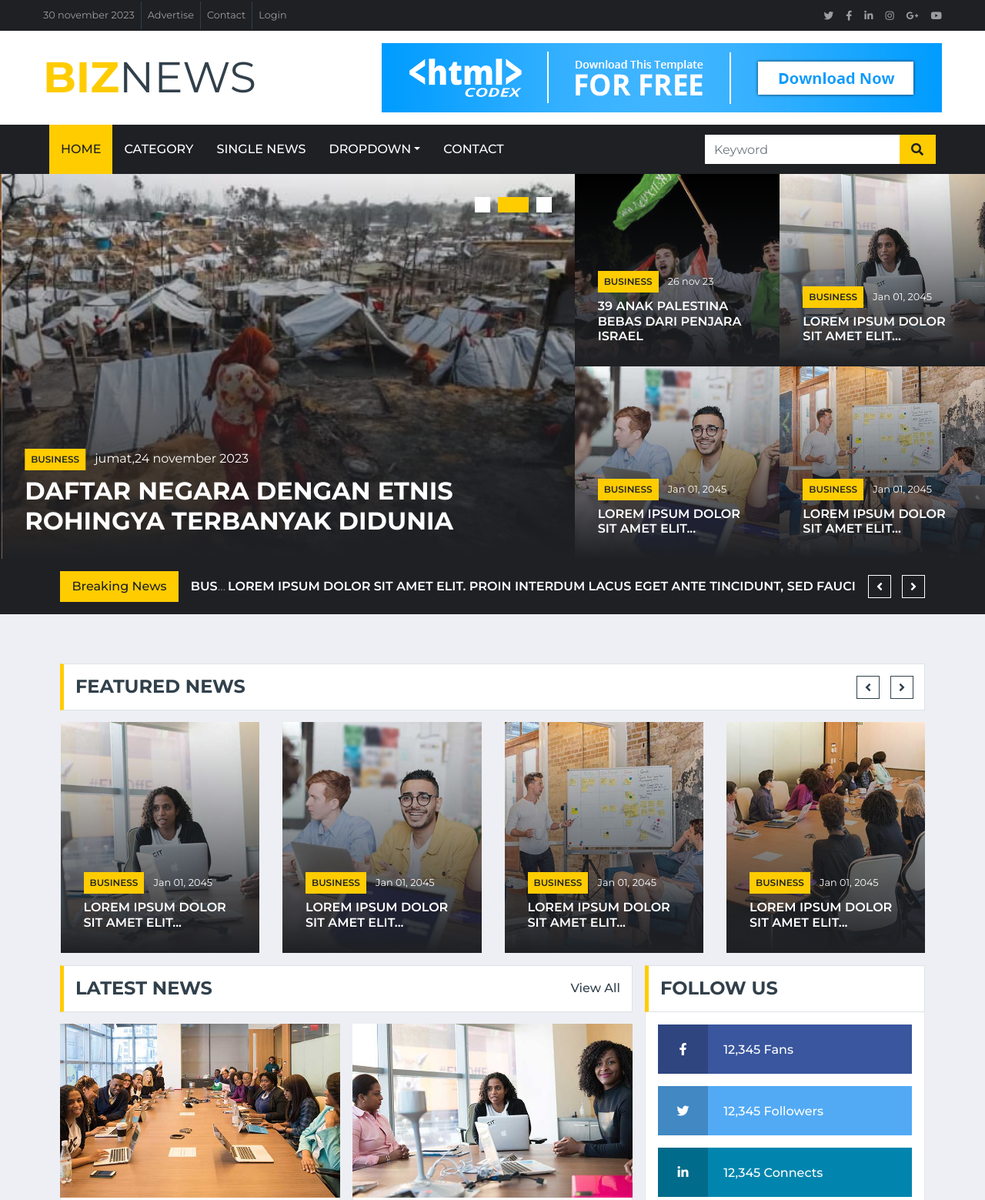
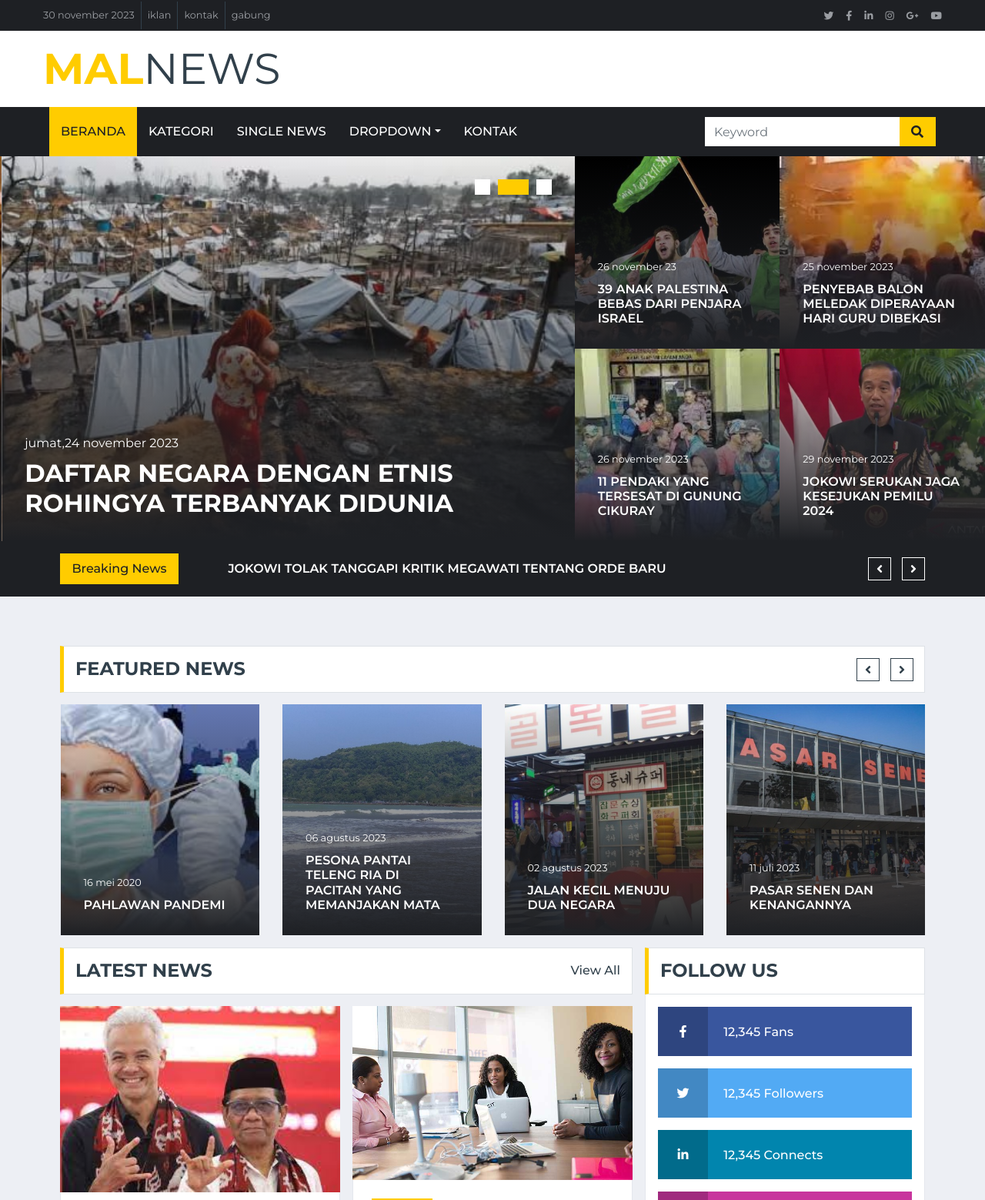
Before and after one commit to ReveeRosemary/TugasCloudA, a plain HTML site: page index.html in a window 1280 px wide. Shown: the top 1559 px of the page at 77% size. Drawn offline with nearby package versions, Linux system fonts and the light colour scheme.

Commit message:
menggubah judul berita dan berita beritanya

```diff
--- a/index.html
+++ b/index.html
@@ -36,13 +36,13 @@
                             <a class="nav-link text-body small" href="#">30 november 2023</a>
                         </li>
                         <li class="nav-item border-right border-secondary">
-                            <a class="nav-link text-body small" href="#">Advertise</a>
+                            <a class="nav-link text-body small" href="#">iklan </a>
                         </li>
                         <li class="nav-item border-right border-secondary">
-                            <a class="nav-link text-body small" href="#">Contact</a>
+                            <a class="nav-link text-body small" href="#">kontak</a>
                         </li>
                         <li class="nav-item">
-                            <a class="nav-link text-body small" href="#">Login</a>
+                            <a class="nav-link text-body small" href="#">gabung</a>
                         </li>
                     </ul>
                 </nav>
@@ -75,11 +75,8 @@
         <div class="row align-items-center bg-white py-3 px-lg-5">
             <div class="col-lg-4">
                 <a href="index.html" class="navbar-brand p-0 d-none d-lg-block">
-                    <h1 class="m-0 display-4 text-uppercase text-primary">Biz<span class="text-secondary font-weight-normal">News</span></h1>
+                    <h1 class="m-0 display-4 text-uppercase text-primary">Mal<span class="text-secondary font-weight-normal">News</span></h1>
                 </a>
-            </div>
-            <div class="col-lg-8 text-center text-lg-right">
-                <a href="https://htmlcodex.com"><img class="img-fluid" src="img/ads-728x90.png" alt=""></a>
             </div>
         </div>
     </div>
@@ -90,15 +87,15 @@
     <div class="container-fluid p-0">
         <nav class="navbar navbar-expand-lg bg-dark navbar-dark py-2 py-lg-0 px-lg-5">
             <a href="index.html" class="navbar-brand d-block d-lg-none">
-                <h1 class="m-0 display-4 text-uppercase text-primary">Biz<span class="text-white font-weight-normal">News</span></h1>
+                <h1 class="m-0 display-4 text-uppercase text-primary">Mal<span class="text-white font-weight-normal">News</span></h1>
             </a>
             <button type="button" class="navbar-toggler" data-toggle="collapse" data-target="#navbarCollapse">
                 <span class="navbar-toggler-icon"></span>
             </button>
             <div class="collapse navbar-collapse justify-content-between px-0 px-lg-3" id="navbarCollapse">
                 <div class="navbar-nav mr-auto py-0">
-                    <a href="index.html" class="nav-item nav-link active">Home</a>
-                    <a href="category.html" class="nav-item nav-link">Category</a>
+                    <a href="index.html" class="nav-item nav-link active">Beranda</a>
+                    <a href="category.html" class="nav-item nav-link">kategori</a>
                     <a href="single.html" class="nav-item nav-link">Single News</a>
                     <div class="nav-item dropdown">
                         <a href="#" class="nav-link dropdown-toggle" data-toggle="dropdown">Dropdown</a>
@@ -108,7 +105,7 @@
                             <a href="#" class="dropdown-item">Menu item 3</a>
                         </div>
                     </div>
-                    <a href="contact.html" class="nav-item nav-link">Contact</a>
+                    <a href="contact.html" class="nav-item nav-link">kontak</a>
                 </div>
                 <div class="input-group ml-auto d-none d-lg-flex" style="width: 100%; max-width: 300px;">
                     <input type="text" class="form-control border-0" placeholder="Keyword">
@@ -132,8 +129,6 @@
                         <img class="img-fluid h-100" src="img/be.jpg" style="object-fit: cover;">
                         <div class="overlay">
                             <div class="mb-2">
-                                <a class="badge badge-primary text-uppercase font-weight-semi-bold p-2 mr-2"
-                                    href="">bentar</a>
                                 <a class="text-white" href="">Minggu,26 november 2023</a>
                             </div>
                             <a class="h2 m-0 text-white text-uppercase font-weight-bold" href="">Satu orang tewas akibat bentrok massa aksi bela Palestina dengan salah satu Ormas diBitung</a>
@@ -143,8 +138,6 @@
                         <img class="img-fluid h-100" src="img/rohingya.jpg" style="object-fit: cover;">
                         <div class="overlay">
                             <div class="mb-2">
-                                <a class="badge badge-primary text-uppercase font-weight-semi-bold p-2 mr-2"
-                                    href="">Business</a>
                                 <a class="text-white" href="">jumat,24 november 2023 </a>
                             </div>
                             <a class="h2 m-0 text-white text-uppercase font-weight-bold" href="">Daftar negara dengan etnis rohingya terbanyak didunia</a>
@@ -154,8 +147,6 @@
                         <img class="img-fluid h-100" src="img/mobil.jpg" style="object-fit: cover;">
                         <div class="overlay">
                             <div class="mb-2">
-                                <a class="badge badge-primary text-uppercase font-weight-semi-bold p-2 mr-2"
-                                    href="">Business</a>
                                 <a class="text-white" href="">senin,27 november 2023</a>
                             </div>
                             <a class="h2 m-0 text-white text-uppercase font-weight-bold" href="">Mobil terguling hingga terbakar dekat exit tol bintaro</a>
@@ -170,9 +161,7 @@
                             <img class="img-fluid w-100 h-100" src="img/palestina-1.jpg" style="object-fit: cover;">
                             <div class="overlay">
                                 <div class="mb-2">
-                                    <a class="badge badge-primary text-uppercase font-weight-semi-bold p-2 mr-2"
-                                        href="">Business</a>
-                                    <a class="text-white" href=""><small>26 nov 23</small></a>
+                                    <a class="text-white" href=""><small>26 november 23</small></a>
                                 </div>
                                 <a class="h6 m-0 text-white text-uppercase font-weight-semi-bold" href="">39 anak palestina bebas dari penjara israel</a>
                             </div>
@@ -180,40 +169,34 @@
                     </div>
                     <div class="col-md-6 px-0">
                         <div class="position-relative overflow-hidden" style="height: 250px;">
-                            <img class="img-fluid w-100 h-100" src="img/news-700x435-2.jpg" style="object-fit: cover;">
+                            <img class="img-fluid w-100 h-100" src="img/meledak.jpg" style="object-fit: cover;">
                             <div class="overlay">
                                 <div class="mb-2">
-                                    <a class="badge badge-primary text-uppercase font-weight-semi-bold p-2 mr-2"
-                                        href="">Business</a>
-                                    <a class="text-white" href=""><small>Jan 01, 2045</small></a>
+                                    <a class="text-white" href=""><small>25 november 2023</small></a>
                                 </div>
-                                <a class="h6 m-0 text-white text-uppercase font-weight-semi-bold" href="">Lorem ipsum dolor sit amet elit...</a>
+                                <a class="h6 m-0 text-white text-uppercase font-weight-semi-bold" href="">penyebab balon meledak diperayaan hari guru dibekasi</a>
                             </div>
                         </div>
                     </div>
                     <div class="col-md-6 px-0">
                         <div class="position-relative overflow-hidden" style="height: 250px;">
-                            <img class="img-fluid w-100 h-100" src="img/news-700x435-3.jpg" style="object-fit: cover;">
+                            <img class="img-fluid w-100 h-100" src="img/tersesat.jpg" style="object-fit: cover;">
                             <div class="overlay">
                                 <div class="mb-2">
-                                    <a class="badge badge-primary text-uppercase font-weight-semi-bold p-2 mr-2"
-                                        href="">Business</a>
-                                    <a class="text-white" href=""><small>Jan 01, 2045</small></a>
+                                    <a class="text-white" href=""><small>26 november 2023</small></a>
                                 </div>
-                                <a class="h6 m-0 text-white text-uppercase font-weight-semi-bold" href="">Lorem ipsum dolor sit amet elit...</a>
+                                <a class="h6 m-0 text-white text-uppercase font-weight-semi-bold" href="">11 Pendaki yang tersesat di Gunung Cikuray</a>
                             </div>
                         </div>
                     </div>
                     <div class="col-md-6 px-0">
                         <div class="position-relative overflow-hidden" style="height: 250px;">
-                            <img class="img-fluid w-100 h-100" src="img/news-700x435-4.jpg" style="object-fit: cover;">
+                            <img class="img-fluid w-100 h-100" src="img/pemilu.jpg" style="object-fit: cover;">
                             <div class="overlay">
                                 <div class="mb-2">
-                                    <a class="badge badge-primary text-uppercase font-weight-semi-bold p-2 mr-2"
-                                        href="">Business</a>
-                                    <a class="text-white" href=""><small>Jan 01, 2045</small></a>
+                                    <a class="text-white" href=""><small>29 november 2023</small></a>
                                 </div>
-                                <a class="h6 m-0 text-white text-uppercase font-weight-semi-bold" href="">Lorem ipsum dolor sit amet elit...</a>
+                                <a class="h6 m-0 text-white text-uppercase font-weight-semi-bold" href="">Jokowi serukan jaga kesejukan Pemilu 2024</a>
                             </div>
                         </div>
                     </div>
@@ -233,8 +216,8 @@
                         <div class="bg-primary text-dark text-center font-weight-medium py-2" style="width: 170px;">Breaking News</div>
                         <div class="owl-carousel tranding-carousel position-relative d-inline-flex align-items-center ml-3"
                             style="width: calc(100% - 170px); padding-right: 90px;">
-                            <div class="text-truncate"><a class="text-white text-uppercase font-weight-semi-bold" href="">Lorem ipsum dolor sit amet elit. Proin interdum lacus eget ante tincidunt, sed faucibus nisl sodales</a></div>
-                            <div class="text-truncate"><a class="text-white text-uppercase font-weight-semi-bold" href="">Lorem ipsum dolor sit amet elit. Proin interdum lacus eget ante tincidunt, sed faucibus nisl sodales</a></div>
+                            <div class="text-truncate"><a class="text-white text-uppercase font-weight-semi-bold" href="">Polres Majene minta masyarakat waspadai orang tidak dikenal </a></div>
+                            <div class="text-truncate"><a class="text-white text-uppercase font-weight-semi-bold" href="">Jokowi tolak tanggapi kritik Megawati tentang Orde Baru</a></div>
                         </div>
                     </div>
                 </div>
@@ -252,58 +235,49 @@
             </div>
             <div class="owl-carousel news-carousel carousel-item-4 position-relative">
                 <div class="position-relative overflow-hidden" style="height: 300px;">
-                    <img class="img-fluid h-100" src="img/news-700x435-1.jpg" style="object-fit: cover;">
+                    <img class="img-fluid h-100" src="img/pestaadat.jpg" style="object-fit: cover;">
                     <div class="overlay">
                         <div class="mb-2">
-                            <a class="badge badge-primary text-uppercase font-weight-semi-bold p-2 mr-2"
-                                href="">Business</a>
-                            <a class="text-white" href=""><small>Jan 01, 2045</small></a>
+                            <a class="text-white" href=""><small>15 november 2023</small></a>
                         </div>
-                        <a class="h6 m-0 text-white text-uppercase font-weight-semi-bold" href="">Lorem ipsum dolor sit amet elit...</a>
+                        <a class="h6 m-0 text-white text-uppercase font-weight-semi-bold" href="">Adat karampuang Sinjai dan Perannya dalam Upaya Mitigasi Perubahan Iklim</a>
                     </div>
                 </div>
                 <div class="position-relative overflow-hidden" style="height: 300px;">
-                    <img class="img-fluid h-100" src="img/news-700x435-2.jpg" style="object-fit: cover;">
+                    <img class="img-fluid h-100" src="img/pandemii.jpg" style="object-fit: cover;">
                     <div class="overlay">
                         <div class="mb-2">
-                            <a class="badge badge-primary text-uppercase font-weight-semi-bold p-2 mr-2"
-                                href="">Business</a>
-                            <a class="text-white" href=""><small>Jan 01, 2045</small></a>
+                            <a class="text-white" href=""><small>16 mei 2020</small></a>
                         </div>
-                        <a class="h6 m-0 text-white text-uppercase font-weight-semi-bold" href="">Lorem ipsum dolor sit amet elit...</a>
+                        <a class="h6 m-0 text-white text-uppercase font-weight-semi-bold" href="">Pahlawan Pandemi</a>
                     </div>
                 </div>
                 <div class="position-relative overflow-hidden" style="height: 300px;">
-                    <img class="img-fluid h-100" src="img/news-700x435-3.jpg" style="object-fit: cover;">
+                    <img class="img-fluid h-100" src="img/pantai.jpg" style="object-fit: cover;">
                     <div class="overlay">
                         <div class="mb-2">
-                            <a class="badge badge-primary text-uppercase font-weight-semi-bold p-2 mr-2"
-                                href="">Business</a>
-                            <a class="text-white" href=""><small>Jan 01, 2045</small></a>
+                            <a class="text-white" href=""><small>06 agustus 2023</small></a>
                         </div>
-                        <a class="h6 m-0 text-white text-uppercase font-weight-semi-bold" href="">Lorem ipsum dolor sit amet elit...</a>
+                        <a class="h6 m-0 text-white text-uppercase font-weight-semi-bold" href="">Pesona Pantai Teleng Ria di Pacitan yang Memanjakan Mata
+                        </a>
                     </div>
                 </div>
                 <div class="position-relative overflow-hidden" style="height: 300px;">
-                    <img class="img-fluid h-100" src="img/news-700x435-4.jpg" style="object-fit: cover;">
+                    <img class="img-fluid h-100" src="img/kota.jpg" style="object-fit: cover;">
                     <div class="overlay">
                         <div class="mb-2">
-                            <a class="badge badge-primary text-uppercase font-weight-semi-bold p-2 mr-2"
-                                href="">Business</a>
-                            <a class="text-white" href=""><small>Jan 01, 2045</small></a>
+                            <a class="text-white" href=""><small>02 agustus 2023</small></a>
                         </div>
-                        <a class="h6 m-0 text-white text-uppercase font-weight-semi-bold" href="">Lorem ipsum dolor sit amet elit...</a>
+                        <a class="h6 m-0 text-white text-uppercase font-weight-semi-bold" href="">Jalan Kecil Menuju Dua Negara </a>
                     </div>
                 </div>
                 <div class="position-relative overflow-hidden" style="height: 300px;">
-                    <img class="img-fluid h-100" src="img/news-700x435-5.jpg" style="object-fit: cover;">
+                    <img class="img-fluid h-100" src="img/pasar.jpg" style="object-fit: cover;">
                     <div class="overlay">
                         <div class="mb-2">
-                            <a class="badge badge-primary text-uppercase font-weight-semi-bold p-2 mr-2"
-                                href="">Business</a>
-                            <a class="text-white" href=""><small>Jan 01, 2045</small></a>
+                            <a class="text-white" href=""><small>11 juli 2023</small></a>
                         </div>
-                        <a class="h6 m-0 text-white text-uppercase font-weight-semi-bold" href="">Lorem ipsum dolor sit amet elit...</a>
+                        <a class="h6 m-0 text-white text-uppercase font-weight-semi-bold" href="">Pasar Senen dan Kenangannya</a>
                     </div>
                 </div>
             </div>
@@ -326,14 +300,14 @@
                         </div>
                         <div class="col-lg-6">
                             <div class="position-relative mb-3">
-                                <img class="img-fluid w-100" src="img/news-700x435-1.jpg" style="object-fit: cover;">
+                                <img class="img-fluid w-100" src="img/gm.jpg" style="object-fit: cover;">
                                 <div class="bg-white border border-top-0 p-4">
                                     <div class="mb-2">
                                         <a class="badge badge-primary text-uppercase font-weight-semi-bold p-2 mr-2"
-                                            href="">Business</a>
-                                        <a class="text-body" href=""><small>Jan 01, 2045</small></a>
+                                            href="">politik</a>
+                                        <a class="text-body" href=""><small>30 november 2023</small></a>
                                     </div>
-                                    <a class="h4 d-block mb-3 text-secondary text-uppercase font-weight-bold" href="">Lorem ipsum dolor sit amet elit...</a>
+                                    <a class="h4 d-block mb-3 text-secondary text-uppercase font-weight-bold" href="">Visi Misi Ganjar-Mahfud</a>
                                     <p class="m-0">Dolor lorem eos dolor duo et eirmod sea. Dolor sit magna
                                         rebum clita rebum dolor stet amet justo</p>
                                 </div>
@@ -373,9 +347,6 @@
                                     </div>
                                 </div>
                             </div>
-                        </div>
-                        <div class="col-lg-12 mb-3">
-                            <a href=""><img class="img-fluid w-100" src="img/ads-728x90.png" alt=""></a>
                         </div>
                         <div class="col-lg-6">
                             <div class="position-relative mb-3">
```
Also changed, not shown: img/gm.jpg (added), img/kota.jpg (added), img/meledak.jpg (added), img/pandemii.jpg (added), img/pantai.jpg (added), img/pasar.jpg (added), img/pemilu.jpg (added), img/pestaadat.jpg (added), img/tersesat.jpg (added).
